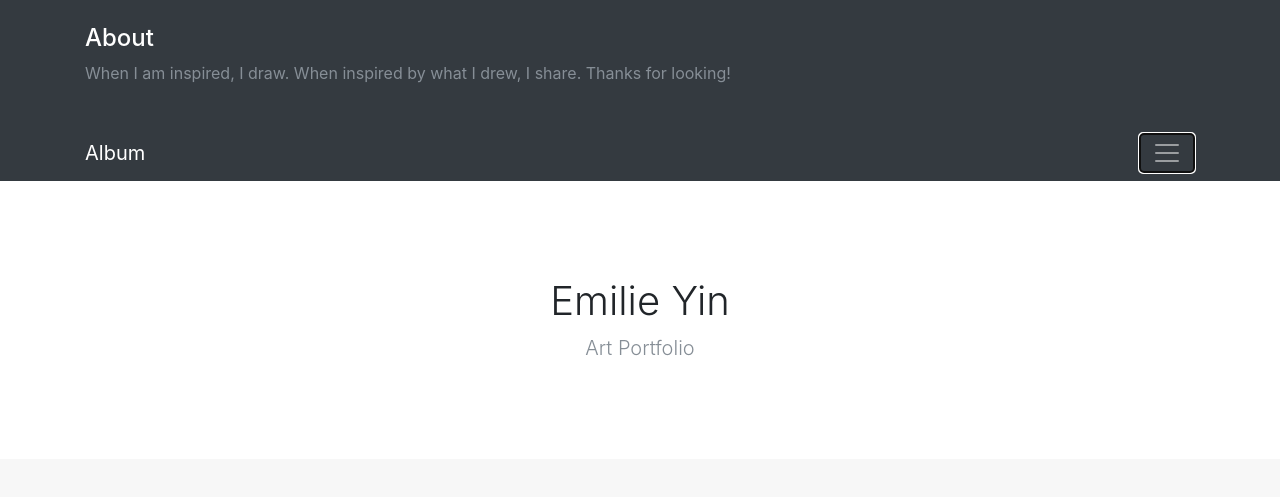
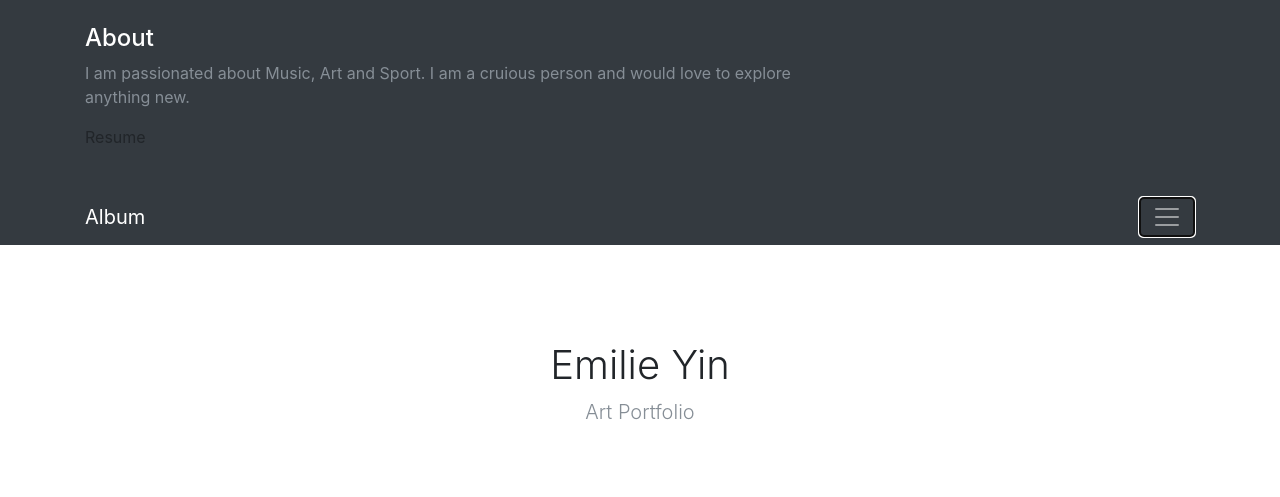
Before and after one commit to pkgrober/pkgrober.github.io, a plain HTML site: page index.html in a window 1280 px wide. Both pictures are taken after a click on the button "Toggle navigation". Shown: the top 497 px of the page. Drawn offline with nearby package versions, Linux system fonts and the light colour scheme.

Commit message:
Update index.html

```diff
--- a/index.html
+++ b/index.html
@@ -24,7 +24,8 @@
           <div class="row">
             <div class="col-sm-8 py-4">
               <h4 class="text-white">About</h4>
-              <p class="text-muted">When I am inspired, I draw. When inspired by what I drew, I share. Thanks for looking!</p>
+              <p class="text-muted">I am passionated about Music, Art and Sport. I am a cruious person and would love to explore anything new. </p>
+              <p><a href="EmilieYinResume.html"></a>Resume</p>
             </div>
           </div>
         </div>
```
